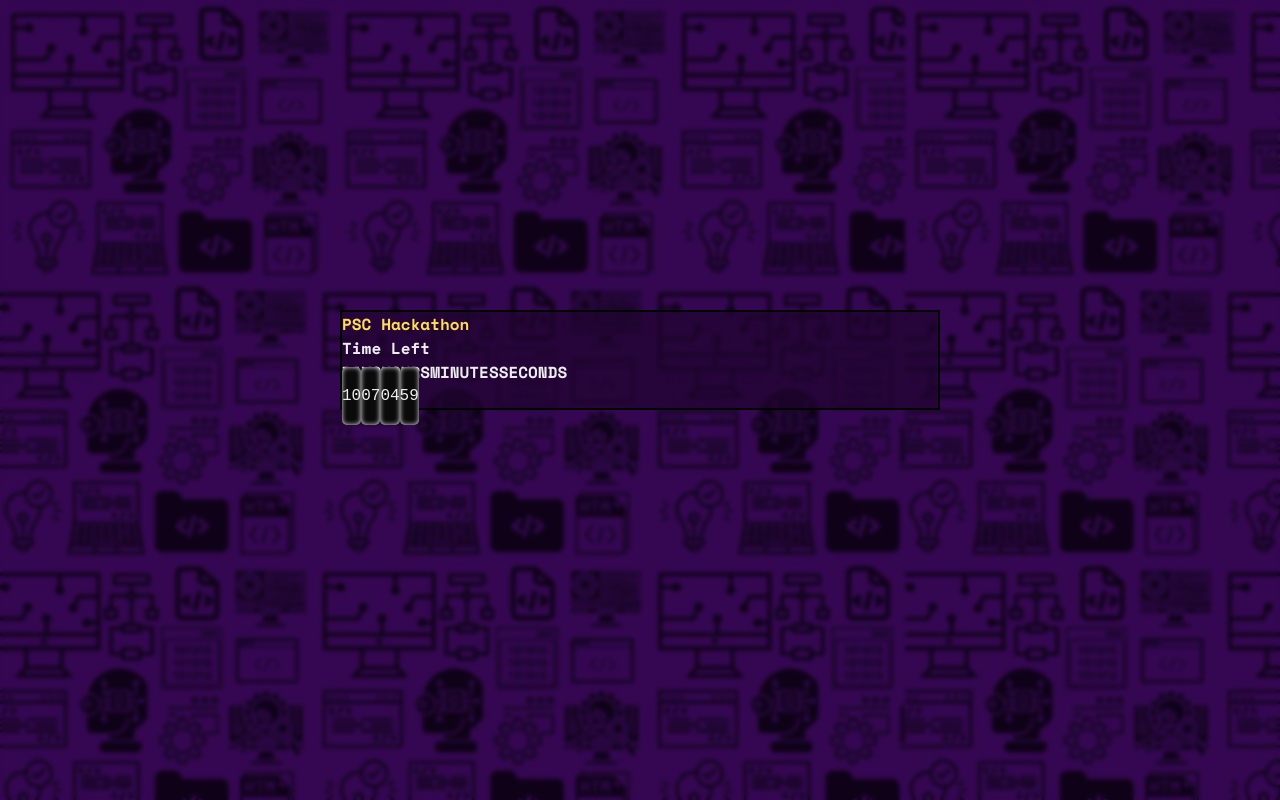
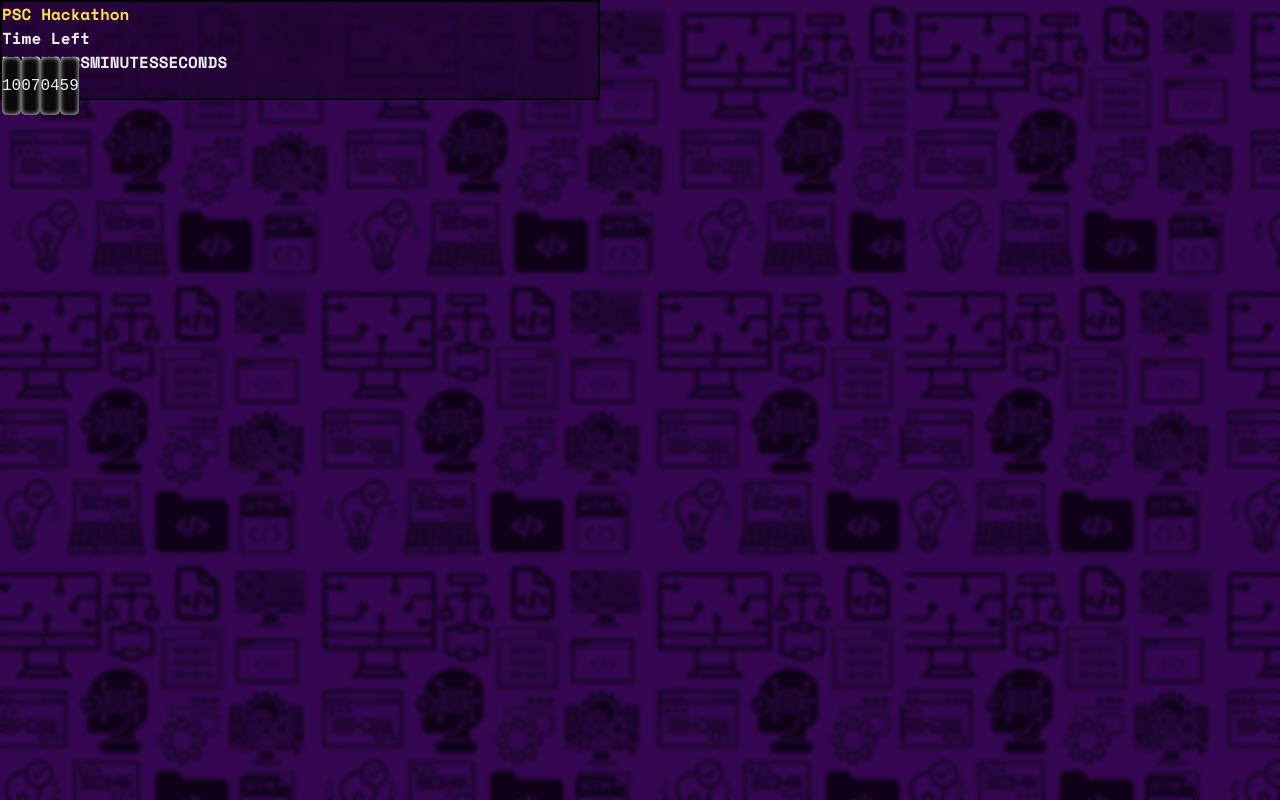
Before and after one commit to husamXA1/psc-hackathon-countdown, a Next.js app: page / in a window 1280 px wide. Built offline with nearby package versions, Linux system fonts and the light colour scheme; a web font is replaced by a local one.

Commit message:
moved timer to top

```diff
--- a/src/components/CountdownTimer.tsx
+++ b/src/components/CountdownTimer.tsx
@@ -40,8 +40,7 @@ const CountdownTimer: React.FC = () => {
   };
 
   return (
-    <div className="container mx-auto">
-      <div className="counter-card text-center mx-auto px-3 md:px-10 py-20 rounded-xl shadow-lg">
+    <div className="counter-card text-center my-10 mx-auto px-3 md:px-10 py-20 rounded-xl shadow-lg">
       <h1 className="text-2xl md:text-5xl mb-2 md:mb-8">PSC Hackathon</h1>
       <div>
         <h2 className="text-lg md:text-2xl mb-3">Time Left</h2>
@@ -51,7 +50,11 @@ const CountdownTimer: React.FC = () => {
           <span>MINUTES</span>
           <span>SECONDS</span>
         </div>
-          <div className={`counter text-2xl md:text-5xl grid grid-cols-4 gap-2 ${timeLeft ? "" : "end-counter"}`}>
+        <div
+          className={`counter text-2xl md:text-5xl grid grid-cols-4 gap-2 ${
+            timeLeft ? "" : "end-counter"
+          }`}
+        >
           {timeLeft ? (
             <>
               <span>{formatTime(timeLeft.days)}</span>
@@ -70,7 +73,6 @@ const CountdownTimer: React.FC = () => {
         </div>
       </div>
     </div>
-    </div>
   );
 };
 
--- a/src/styles/globals.css
+++ b/src/styles/globals.css
@@ -38,13 +38,6 @@ h1 {
   font-weight: 900;
 }
 
-.container {
-  min-height: 90vh;
-  display: flex;
-  justify-content: center;
-  align-items: center;
-}
-
 .counter-card {
   background-color: rgba(33, 5, 49, 0.7);
   border: 2px solid black;
```
Lines whose indentation alone changed are shown as unchanged.
